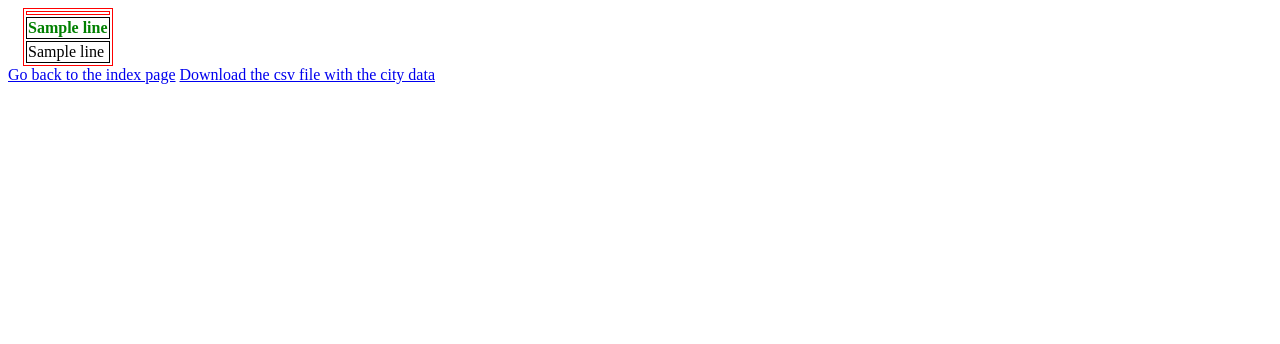
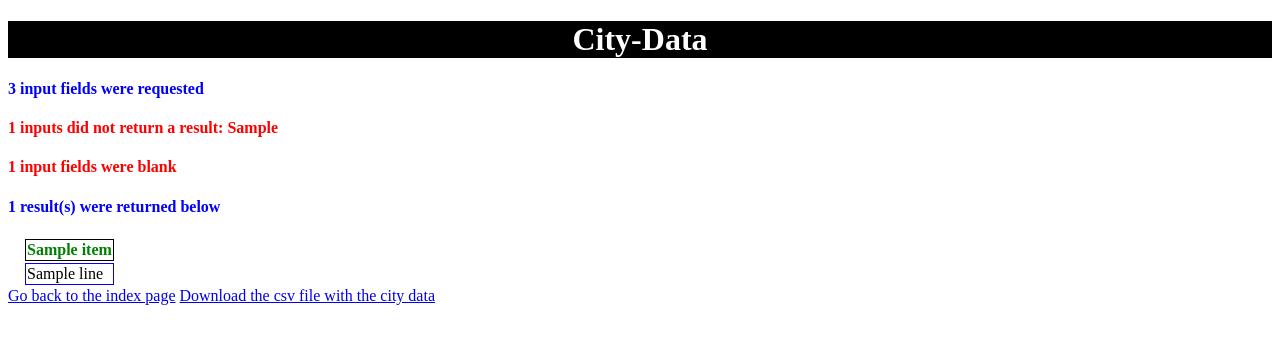
Before and after one commit to dfreeman500/City-data, a Flask app: template templates/city_info.html in a window 1280 px wide. Shown: the top 344 px of the page. Run offline with Flask 2, Linux system fonts and the light colour scheme; the template is opened without the code that fills it: most values are stand-ins (such as "Sample title", 1, 10 or a date in 2020).

Commit message:
updates mostly to flask project

```diff
--- a/Main.py
+++ b/Main.py
@@ -54,12 +54,12 @@ while True:
         continue
 
     if menuChoice =='3' and len(cityList)>0:
-        graph_data.graphPop()
+        graph_data.graphPop("main")
         continue
 
     if menuChoice =='4' and len(cityList)>0:
-        graph_data.graphPopDensity()
+        graph_data.graphPopDensity("main")
         continue
 
     else:
-        firstRun, runMode, menuChoice, cityList = order.orderOfOps(firstRun,runMode, menuChoice, cityList, requestor="main")
+        firstRun, runMode, menuChoice, cityList, justHeader = order.orderOfOps(firstRun,runMode, menuChoice, cityList, requestor="main")
--- a/flask_app.py
+++ b/flask_app.py
@@ -9,6 +9,9 @@ from wiki import GetWiki
 import csv_export
 import graph_data
 import order
+from threading import Thread #needed because mtaplotlib is called outside of main loop
+import threading
+
 
 app = Flask(__name__)
 
@@ -38,10 +41,47 @@ def city_info():
     # print(cityList)
 
     for city in cityList:
-        firstRun, runMode, wikiOutput, cityList = order.orderOfOps(firstRun,runMode, menuChoice=city, cityList = cityList, requestor="flask_app")
-        wikiBatch.append(wikiOutput)
+        firstRun, runMode, wikiOutput, cityList, justHeader = order.orderOfOps(firstRun,runMode, menuChoice=city, cityList = cityList, requestor="flask_app")
+        wikiBatch.append(wikiOutput) #puts the termLineHeader for each city into a batch
 
-    return render_template("city_info.html", cityList=cityList, wikiBatch = wikiBatch)
+    if not wikiBatch[0]:
+        getHeader = GetWiki(cityState = "New York City",temp="72")  #grabs the header info by looking up NYC if nothing is in the first for item
+        throwAway, justHeader = getHeader.returnWikiInfo(cityState = "New York City", temp="72") #don't only care about justHeader
+
+    validCitiesList = [] #
+    for item in wikiBatch:
+        if len(item)>0:
+            print(item)
+            validCitiesList.append(item[0][4])
+    print("Valid cities list:", validCitiesList)
+    print(cityList)
+    entriesWithNoReturn =[]
+    entriesWithNoText=[]
+    for item in cityList:       #Find inputs that did not get return values and let the user know
+        if len(item)>0 and item.title() not in validCitiesList:
+            entriesWithNoReturn.append(item)
+        if len(item)<1:
+            entriesWithNoText.append(item)
+
+    print("These items did not return a result", entriesWithNoReturn)
+    print("These are items with no text: ", entriesWithNoText, len(entriesWithNoText))
+
+    # try:
+    #     avoidError1 = threading.Thread(target=graph_data.graphPop)
+    #     # avoidError1.setDaemon(True)
+    #     avoidError1.start()
+
+    #     avoidError2 = threading.Thread(target=graph_data.graphPopDensity)
+    #     # avoidError2.setDaemon(True)
+    #     avoidError2.start()
+    # except Exception as err:
+    #     print("error with threading.Thread, ", err)
+
+    # graph_data.graphPopDensity(requestor="flask_app")
+
+
+
+    return render_template("city_info.html", cityList=cityList, wikiBatch = wikiBatch, justHeader=justHeader, entriesWithNoReturn=entriesWithNoReturn, entriesWithNoText=entriesWithNoText, validCitiesList=validCitiesList)
 
 
 @app.route('/download',methods=['POST', 'GET']) #Download CSV file
--- a/static/scripts.js
+++ b/static/scripts.js
@@ -2,11 +2,11 @@ var cityInputs = document.querySelector('.cityInputs');
 
 function buildCityInputForm(numberOfCities) {
     var html = "";
-    html += `<form action="/city_info" method="POST" >` + `<ol>`
+    html += `<form autocomplete="off"  action="/city_info" method="POST" >` + `<ol>`
     for (var i = 0; i < numberOfCities; i++) {
             html += `<li>` +
             `<p>` +
-            `<input type="text" name="${i}" id="${i}">` +
+            `<input type="text" name="${i}" id="${i}"  placeholder="city, state">` +
             `</p>` +
             `</li>`
         }
--- a/static/styles.css
+++ b/static/styles.css
@@ -3,22 +3,3 @@
     box-shadow: 5px 10px lightgray;
 
 }
-
-/* th:tr{
-    color: blue;
-
-}
-tr:nth-of-type(2n){
-    border: 1px solid black;
-    background-color: rgba(150, 150, 150, 0.5);
-
-}  */
-
-/* td{
-    padding: 8px 8px;
-    border: 1px solid black;
-}  */
-
-table, th, td {
-    border: 1px solid red;
-  }
--- a/templates/base.html
+++ b/templates/base.html
@@ -7,10 +7,16 @@
 </head>
 
 <body>
-    {% block content %}{% endblock %}
-    <!-- <p> </p> -->
-    {%block scripts%}{%endblock%}
-    <!-- <script src="/static/scripts.js"></script> -->
+    {% block content %}
+    <div class="header" style="max-width: 100%; text-align: center; color:white; background-color: black;"><h1>City-Data</h1></div>
+
+
+    {% endblock %}
+
+    {%block scripts%}
+    <script src="/static/scripts.js"></script>
+    {%endblock%}
+
 </body>
 
 </html>
--- a/templates/city_info.html
+++ b/templates/city_info.html
@@ -1,34 +1,48 @@
-<!doctype html>
-<html>
+{% extends "base.html" %}
 
-<head>
-    <title> {% block title %} City Data {% endblock %}</title>
-    <link rel = "stylesheet" href = "/static/styles.css">
+{% block title %} {{ super() }}{% endblock %}
+<link rel = "stylesheet" href = "/static/styles.css">
 </head>
 
-<body>
-    {% block content %}{% endblock %}
+    {% block content %}
+    {{ super() }}
+
+    <div>
+        <h4 style="color: blue">{{validCitiesList|length + entriesWithNoReturn|length + entriesWithNoText|length  }} input fields were requested</h4>
+        {% if entriesWithNoReturn|length > 0 %}
+        <h4 style="color:red">{{ entriesWithNoReturn|length }} inputs did not return a result: {{ entriesWithNoReturn }}</h4>
+        {% endif %}
+        {% if entriesWithNoText|length > 0 %}
+        <h4 style="color:red">{{ entriesWithNoText|length }} input fields were blank</h4>
+        {% endif %}
+        <h4 style="color: blue">{{validCitiesList|length}} result(s) were returned below</h4>
+    </div>
+
     <table style="margin-left: 15px;">
-            <th>
-                <tr style="color: green; font-weight: bold;">
-                    {% for line in wikiBatch[0] %}
-                    <td style=" border: 1px solid black;">{{ line[2] }}</td>
-                    {% endfor %}
-                </tr>
-            </th>
+
+        <tr style="color: green; font-weight: bold;">
+            {% for item in justHeader %}
+            <th style=" border: 1px solid black;">{{ item }}</th>
+            {% endfor %}
+        </tr>
+
         <tr>
             {% for wiki in wikiBatch %}
             {% for line in wiki %}
-            <td style=" border: 1px solid black;">{{ line[4] }}</td>
+            <td style=" border: 1px solid blue;">{{ line[4] }}</td>
             {% endfor %}
         </tr>
             {% endfor %}
     </table>
 
-    {%block scripts%}{%endblock%}
-    <!-- <script src="/static/scripts.js"></script> -->
+    <!-- <img src="/static/images/population.png" alt="Chart" height="auto" width="100%">
+    <img src="/static/images/population_density.png" alt="Chart" height="auto" width="100%"> -->
     <a href="/">Go back to the index page</a>
     <a href="/download">Download the csv file with the city data</a>
+    <!-- <a> Right click on images to save</a> -->
 
-</body>
-</html>
+    {% endblock %}
+
+
+    {%block scripts%}{{ super() }}    {%endblock%}
+    <!-- <script src="/static/scripts.js"></script> -->
--- a/templates/index.html
+++ b/templates/index.html
@@ -4,6 +4,7 @@
 <!-- {{ super() }} calls in the base template  -->
 <link rel="stylesheet" href="/static/styles.css">
 {% block content %}
+{{ super() }}
 <div class="lookup box">
     <h1>Hello, Welcome to the City Data app. If you like data about cities all in one place, this the app for you. Enter
         in a bunch of cities to find out the current temp and a bunch of information scraped from wikipedia.</h1>
@@ -34,7 +35,7 @@
 
 {% endblock %}
 {% block scripts %}
-<script src="/static/scripts.js"></script>
+{{ super() }}
 {% endblock %}
 
 
```
Also changed, not shown: graph_data.py (+12 -4 lines), order.py (+5 -4 lines), wiki.py (+9 -1 lines), README.md, static/images/population.png (added), static/images/population_density.png (added).
